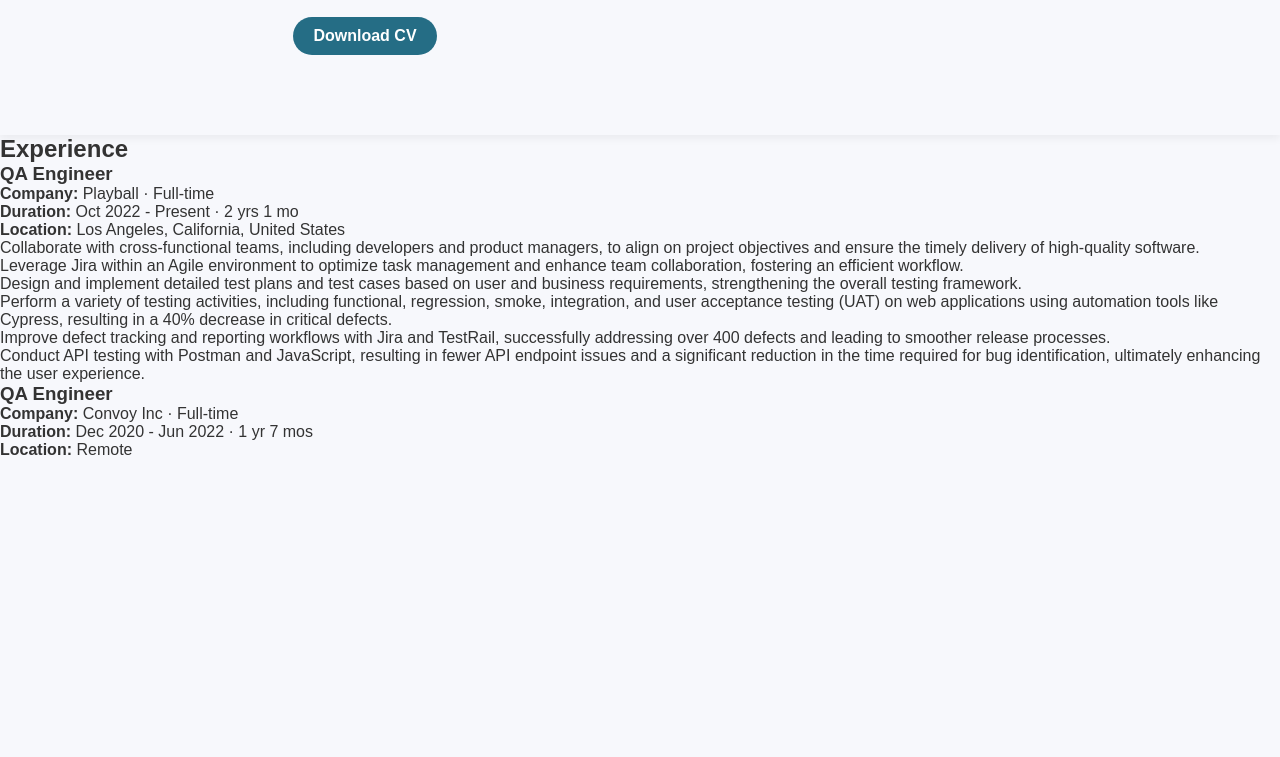
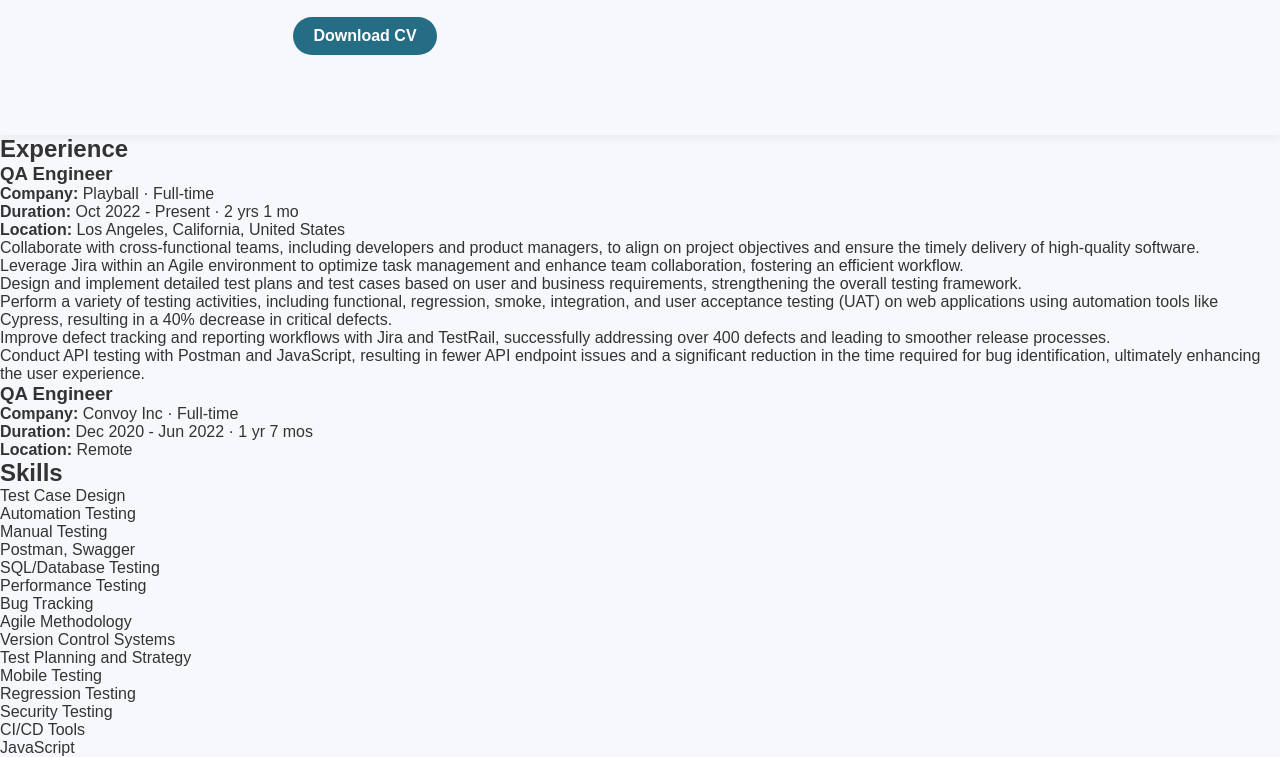
Before and after one commit to valer11k/codemify, a plain HTML site: page resumeWebsite/index.html in a window 1280 px wide. Shown: the part 620-1377 px from the top of the page. Before the commit the page ends 1079 px from the top, so only its background shows below. Drawn offline with Linux system fonts and the light colour scheme.

Commit message:
Add Skills Section

```diff
--- a/resumeWebsite/index.html
+++ b/resumeWebsite/index.html
@@ -44,7 +44,6 @@
 
     <section id="experience" class="experience">
         <h2>Experience</h2>
-
         <div class="job">
             <h3>QA Engineer</h3>
             <p><strong>Company:</strong> Playball · Full-time</p>
@@ -59,7 +58,6 @@
                 <li>Conduct API testing with Postman and JavaScript, resulting in fewer API endpoint issues and a significant reduction in the time required for bug identification, ultimately enhancing the user experience.</li>
             </ul>
         </div>
-
         <div class="job">
             <h3>QA Engineer</h3>
             <p><strong>Company:</strong> Convoy Inc · Full-time</p>
@@ -67,3 +65,26 @@
             <p><strong>Location:</strong> Remote</p>
         </div>
     </section>
+
+     <!-- Skills Section -->
+
+     <section id="skills" class="skills">
+        <h2>Skills</h2>
+        <ul>
+            <li>Test Case Design</li>
+            <li>Automation Testing</li>
+            <li>Manual Testing</li>
+            <li>Postman, Swagger</li>
+            <li>SQL/Database Testing</li>
+            <li>Performance Testing</li>
+            <li>Bug Tracking</li>
+            <li>Agile Methodology</li>
+            <li>Version Control Systems</li>
+            <li>Test Planning and Strategy</li>
+            <li>Mobile Testing</li>
+            <li>Regression Testing</li>
+            <li>Security Testing</li>
+            <li>CI/CD Tools</li>
+            <li>JavaScript</li>
+        </ul>
+    </section>
```
Also changed, not shown: resumeWebsite/style.css (line endings or trailing spaces).
